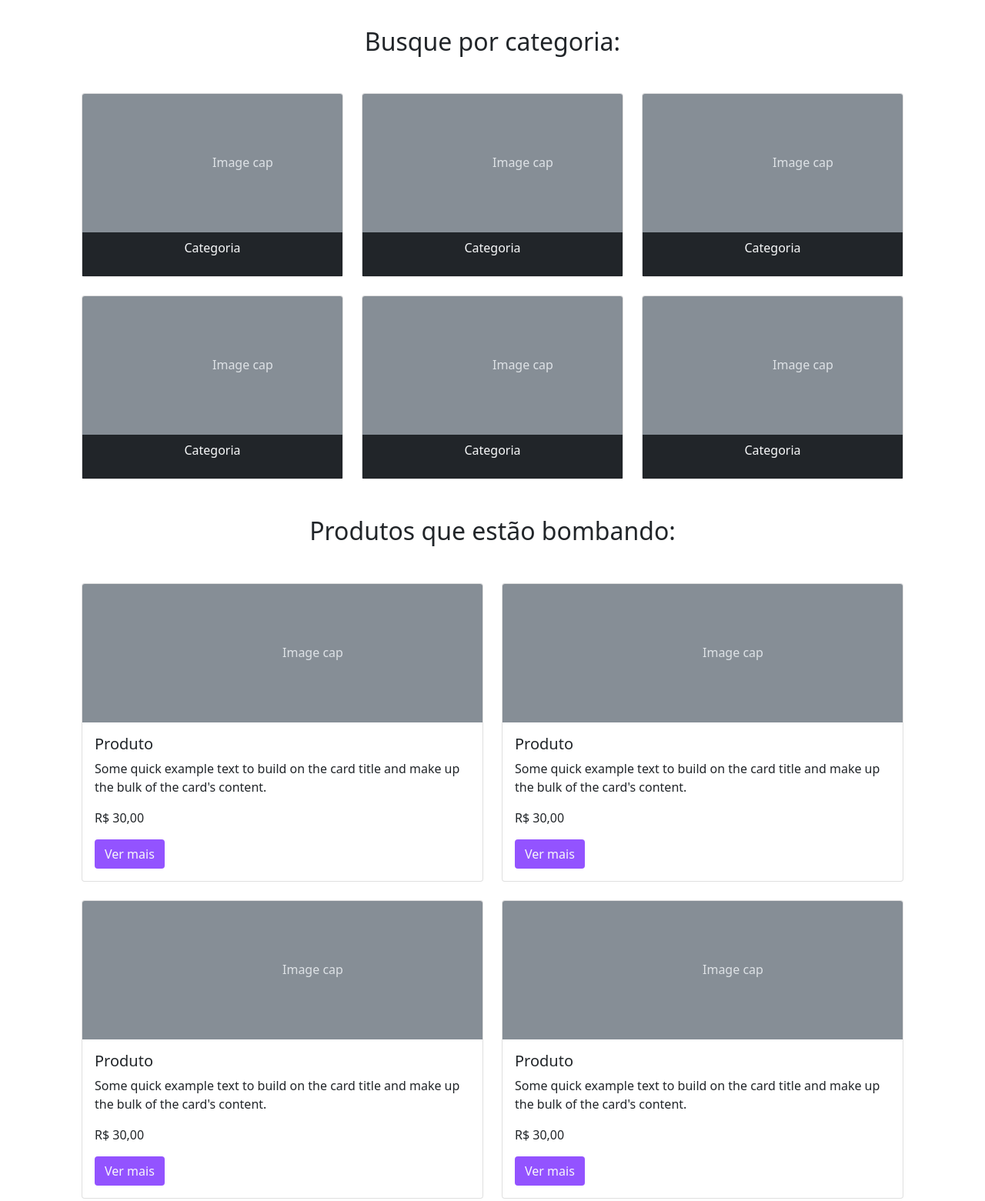
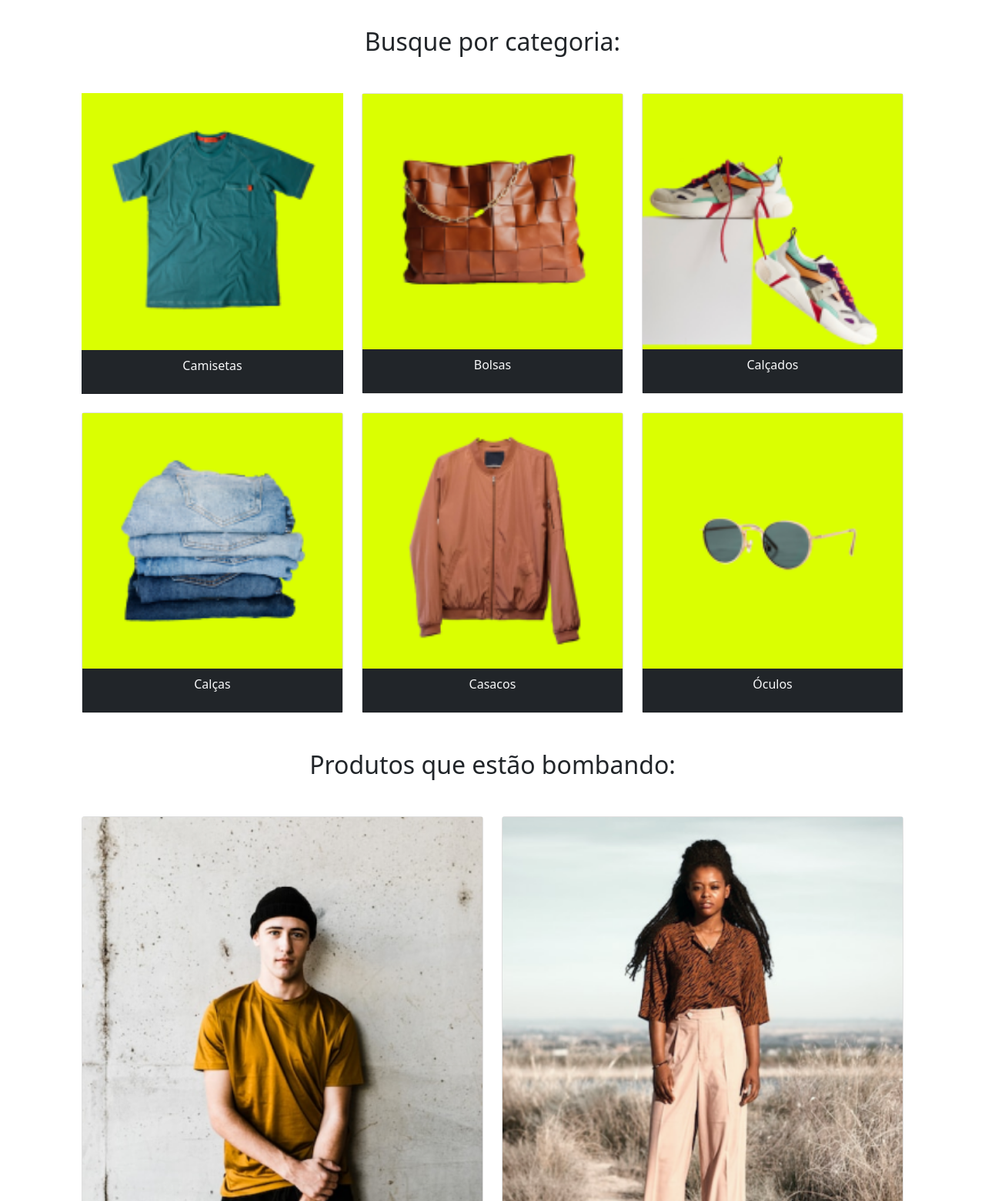
Before and after one commit to Eugod/projeto-meteora, a plain HTML site: page index.html in a window 1280 px wide. Shown: the part 440-2001 px from the top of the page at 77% size. Drawn offline with nearby package versions, Linux system fonts and the light colour scheme.

Commit message:
atualização no visual

```diff
--- a/index.html
+++ b/index.html
@@ -42,7 +42,7 @@
                 </ul>
                 <form class="d-flex">
                     <input class="form-control me-2 rounded-0" type="search" placeholder="Digite o produto"
-                        aria-label="Search">
+                        aria-label="Pesquisar">
                     <button class="btn btn-outline-light rounded-0" type="submit">Buscar</button>
                 </form>
             </div>
@@ -75,7 +75,8 @@
                     alt="Modelo feminina vestindo camisa preta, em fundo salmão.">
                 <img class="img-fluid d-none d-xl-block w-100" src="./assets/Desktop/banner2-desktop.png"
                     alt="Modelo feminina vestindo camisa preta, em fundo salmão.">
-                <div class="carousel-caption d-flex flex-column align-items-center justify-content-center h-50 h-md-100">
+                <div
+                    class="carousel-caption d-flex flex-column align-items-center justify-content-center h-50 h-md-100">
                     <h5 class="titulo-carousel fs-1">COLEÇÃO ATEMPORAL</h5>
                     <p class="fs-5">Estilo e qualidade para durar.</p>
                 </div>
@@ -87,7 +88,8 @@
                     alt="Modelo masculino vestindo blusa cinza com uma gravata borboleta, em fundo laranja.">
                 <img class="img-fluid d-none d-xl-block w-100" src="./assets/Desktop/banner3-desktop.png"
                     alt="Modelo masculino vestindo blusa cinza com uma gravata borboleta, em fundo laranja.">
-                <div class="carousel-caption d-flex flex-column align-items-center justify-content-center h-50 h-md-100">
+                <div
+                    class="carousel-caption d-flex flex-column align-items-center justify-content-center h-50 h-md-100">
                     <h5 class="titulo-carousel fs-1">COLEÇÃO ATEMPORAL</h5>
                     <p class="fs-5">Alto impacto visual, baixo impacto ambiental.</p>
                 </div>
@@ -96,12 +98,12 @@
         <button class="carousel-control-prev" type="button" data-bs-target="#carouselExampleCaptions"
             data-bs-slide="prev">
             <span class="carousel-control-prev-icon" aria-hidden="true"></span>
-            <span class="visually-hidden">Previous</span>
+            <span class="visually-hidden">Anterior</span>
         </button>
         <button class="carousel-control-next" type="button" data-bs-target="#carouselExampleCaptions"
             data-bs-slide="next">
             <span class="carousel-control-next-icon" aria-hidden="true"></span>
-            <span class="visually-hidden">Next</span>
+            <span class="visually-hidden">Próximo</span>
         </button>
     </div>
 
@@ -110,91 +112,85 @@
 
     <div class="container row mx-auto g-4">
         <div class="col-6 col-md-4 col-xxl-2">
-            <div class="card">
-                <svg class="bd-placeholder-img card-img-top" width="100%" height="180"
-                    xmlns="http://www.w3.org/2000/svg" role="img" aria-label="Placeholder: Image cap"
-                    preserveAspectRatio="xMidYMid slice" focusable="false">
-                    <title>Placeholder</title>
-                    <rect width="100%" height="100%" fill="#868e96"></rect><text x="50%" y="50%" fill="#dee2e6"
-                        dy=".3em">Image cap</text>
-                </svg>
+            <div class="card rounded-0 border-0">
+                <img class="d-md-none" src="./assets/Mobile/categorias/categoria-camiseta.png"
+                    alt="Camiseta verde com detalhes em vermelho em um fundo ver fluorescente.">
+                <img class="d-none d-md-block d-xl-none" src="./assets/Tablet/categorias/categoria-camiseta.png"
+                    alt="Camiseta verde com detalhes em vermelho em um fundo ver fluorescente.">
+                <img class="d-none d-xl-block" src="./assets/Desktop/categorias/categoria-camiseta.png"
+                    alt="Camiseta verde com detalhes em vermelho em um fundo ver fluorescente.">
                 <div class="card-header bg-dark">
-                    <p class="text-center text-light">Categoria</p>
+                    <p class="text-center text-light">Camisetas</p>
                 </div>
             </div>
         </div>
 
         <div class="col-6 col-md-4 col-xxl-2">
             <div class="card">
-                <svg class="bd-placeholder-img card-img-top" width="100%" height="180"
-                    xmlns="http://www.w3.org/2000/svg" role="img" aria-label="Placeholder: Image cap"
-                    preserveAspectRatio="xMidYMid slice" focusable="false">
-                    <title>Placeholder</title>
-                    <rect width="100%" height="100%" fill="#868e96"></rect><text x="50%" y="50%" fill="#dee2e6"
-                        dy=".3em">Image cap</text>
-                </svg>
+                <img class="d-md-none" src="./assets/Mobile/categorias/categoria-bolsas.png"
+                    alt="Bolsa da cor marrom em um fundo verde fluorescente.">
+                <img class="d-none d-md-block d-xl-none" src="./assets/Tablet/categorias/categoria-bolsas.png"
+                    alt="Bolsa da cor marrom em um fundo verde fluorescente.">
+                <img class="d-none d-xl-block" src="./assets/Desktop/categorias/categoria-bolsa.png"
+                    alt="Bolsa da cor marrom em um fundo verde fluorescente.">
                 <div class="card-header bg-dark">
-                    <p class="text-center text-light">Categoria</p>
+                    <p class="text-center text-light">Bolsas</p>
                 </div>
             </div>
         </div>
 
         <div class="col-6 col-md-4 col-xxl-2">
             <div class="card">
-                <svg class="bd-placeholder-img card-img-top" width="100%" height="180"
-                    xmlns="http://www.w3.org/2000/svg" role="img" aria-label="Placeholder: Image cap"
-                    preserveAspectRatio="xMidYMid slice" focusable="false">
-                    <title>Placeholder</title>
-                    <rect width="100%" height="100%" fill="#868e96"></rect><text x="50%" y="50%" fill="#dee2e6"
-                        dy=".3em">Image cap</text>
-                </svg>
+                <img class="d-md-none" src="./assets/Mobile/categorias/categoria-calcados.png"
+                    alt="Calçado branco com detalhes em vermelho e azul fraco em um fundo verde fluorescente.">
+                <img class="d-none d-md-block d-xl-none" src="./assets/Tablet/categorias/categoria-calcados.png"
+                    alt="Calçado branco com detalhes em vermelho e azul fraco em um fundo verde fluorescente.">
+                <img class="d-none d-xl-block" src="./assets/Desktop/categorias/categoria-calcados.png"
+                    alt="Calçado branco com detalhes em vermelho e azul fraco em um fundo verde fluorescente.">
                 <div class="card-header bg-dark">
-                    <p class="text-center text-light">Categoria</p>
+                    <p class="text-center text-light">Calçados</p>
                 </div>
             </div>
         </div>
 
         <div class="col-6 col-md-4 col-xxl-2">
             <div class="card">
-                <svg class="bd-placeholder-img card-img-top" width="100%" height="180"
-                    xmlns="http://www.w3.org/2000/svg" role="img" aria-label="Placeholder: Image cap"
-                    preserveAspectRatio="xMidYMid slice" focusable="false">
-                    <title>Placeholder</title>
-                    <rect width="100%" height="100%" fill="#868e96"></rect><text x="50%" y="50%" fill="#dee2e6"
-                        dy=".3em">Image cap</text>
-                </svg>
+                <img class="d-md-none" src="./assets/Mobile/categorias/categoria-calcas.png"
+                    alt="Calças jeans dobradas em um fundo verde fluorescente.">
+                <img class="d-none d-md-block d-xl-none" src="./assets/Tablet/categorias/categoria-calcas.png"
+                    alt="Calças jeans dobradas em um fundo verde fluorescente.">
+                <img class="d-none d-xl-block" src="./assets/Desktop/categorias/categoria-calcas.png"
+                    alt="Calças jeans dobradas em um fundo verde fluorescente.">
                 <div class="card-header bg-dark">
-                    <p class="text-center text-light">Categoria</p>
+                    <p class="text-center text-light">Calças</p>
                 </div>
             </div>
         </div>
 
         <div class="col-6 col-md-4 col-xxl-2">
             <div class="card">
-                <svg class="bd-placeholder-img card-img-top" width="100%" height="180"
-                    xmlns="http://www.w3.org/2000/svg" role="img" aria-label="Placeholder: Image cap"
-                    preserveAspectRatio="xMidYMid slice" focusable="false">
-                    <title>Placeholder</title>
-                    <rect width="100%" height="100%" fill="#868e96"></rect><text x="50%" y="50%" fill="#dee2e6"
-                        dy=".3em">Image cap</text>
-                </svg>
+                <img class="d-md-none" src="./assets/Mobile/categorias/categoria-casacos.png"
+                    alt="Casaco na cor marrom em um fundo verde fluorescente.">
+                <img class="d-none d-md-block d-xl-none" src="./assets/Tablet/categorias/categoria-casacos.png"
+                    alt="Casaco na cor marrom em um fundo verde fluorescente.">
+                <img class="d-none d-xl-block" src="./assets/Desktop/categorias/categoria-casacos.png"
+                    alt="Casaco na cor marrom em um fundo verde fluorescente.">
                 <div class="card-header bg-dark">
-                    <p class="text-center text-light">Categoria</p>
+                    <p class="text-center text-light">Casacos</p>
                 </div>
             </div>
         </div>
 
         <div class="col-6 col-md-4 col-xxl-2">
             <div class="card">
-                <svg class="bd-placeholder-img card-img-top" width="100%" height="180"
-                    xmlns="http://www.w3.org/2000/svg" role="img" aria-label="Placeholder: Image cap"
-                    preserveAspectRatio="xMidYMid slice" focusable="false">
-                    <title>Placeholder</title>
-                    <rect width="100%" height="100%" fill="#868e96"></rect><text x="50%" y="50%" fill="#dee2e6"
-                        dy=".3em">Image cap</text>
-                </svg>
+                <img class="d-md-none" src="./assets/Mobile/categorias/categoria-oculos.png"
+                    alt="Oculos com haste doyrada em um fundo verde fluorescente.">
+                <img class="d-none d-md-block d-xl-none" src="./assets/Tablet/categorias/categoria-oculos.png"
+                    alt="Oculos com haste doyrada em um fundo verde fluorescente.">
+                <img class="d-none d-xl-block" src="./assets/Desktop/categorias/categoria-oculos.png"
+                    alt="Oculos com haste doyrada em um fundo verde fluorescente.">
                 <div class="card-header bg-dark">
-                    <p class="text-center text-light">Categoria</p>
+                    <p class="text-center text-light">Óculos</p>
                 </div>
             </div>
         </div>
@@ -206,18 +202,17 @@
     <div class="container row mx-auto g-4">
         <div class="col-12 col-md-6 col-xxl-4">
             <div class="card">
-                <svg class="bd-placeholder-img card-img-top" width="100%" height="180"
-                    xmlns="http://www.w3.org/2000/svg" role="img" aria-label="Placeholder: Image cap"
-                    preserveAspectRatio="xMidYMid slice" focusable="false">
-                    <title>Placeholder</title>
-                    <rect width="100%" height="100%" fill="#868e96"></rect><text x="50%" y="50%" fill="#dee2e6"
-                        dy=".3em">Image cap</text>
-                </svg>
+                <img class="d-md-none" src="./assets/Mobile/produtos/camiseta.png"
+                    alt="Modelo masculino vestindo uma camisa amarelo queimado com uma touca preta.">
+                <img class="d-none d-md-block d-xl-none" src="./assets/Tablet/produtos/camiseta.png"
+                    alt="Modelo masculino vestindo uma camisa amarelo queimado com uma touca preta.">
+                <img class="d-none d-xl-block" src="./assets/Desktop/produtos/camiseta.png"
+                    alt="Modelo masculino vestindo uma camisa amarelo queimado com uma touca preta.">
                 <div class="card-body">
-                    <h5 class="card-title">Produto</h5>
-                    <p class="card-text">Some quick example text to build on the card title and make up the bulk of the
-                        card's content.</p>
-                    <p>R$ 30,00</p>
+                    <h5 class="card-title">Camiseta conforto</h5>
+                    <p class="card-text">Multicores e tamanhos. Tecido de algodão 100% fresquinho para o verão.
+                        Modelagem unissex.</p>
+                    <p>R$ 70,00</p>
                     <a href="#" class="btn text-light btn-produtos-bombando">Ver mais</a>
                 </div>
             </div>
@@ -225,18 +220,16 @@
 
         <div class="col-12 col-md-6 col-xxl-4">
             <div class="card">
-                <svg class="bd-placeholder-img card-img-top" width="100%" height="180"
-                    xmlns="http://www.w3.org/2000/svg" role="img" aria-label="Placeholder: Image cap"
-                    preserveAspectRatio="xMidYMid slice" focusable="false">
-                    <title>Placeholder</title>
-                    <rect width="100%" height="100%" fill="#868e96"></rect><text x="50%" y="50%" fill="#dee2e6"
-                        dy=".3em">Image cap</text>
-                </svg>
+                <img class="d-md-none" src="./assets/Mobile/produtos/calca.png"
+                    alt="Modelo feminina vestindo uma calça bege e camisa marrom.">
+                <img class="d-none d-md-block d-xl-none" src="./assets/Tablet/produtos/calca.png"
+                    alt="Modelo feminina vestindo uma calça bege e camisa marrom.">
+                <img class="d-none d-xl-block" src="./assets/Desktop/produtos/calca.png"
+                    alt="Modelo feminina vestindo uma calça bege e camisa marrom.">
                 <div class="card-body">
-                    <h5 class="card-title">Produto</h5>
-                    <p class="card-text">Some quick example text to build on the card title and make up the bulk of the
-                        card's content.</p>
-                    <p>R$ 30,00</p>
+                    <h5 class="card-title">Calça alfaiataria</h5>
+                    <p class="card-text">Modelo Wide Leg alfaiataria em linho. Uma peça para vida toda!</p>
+                    <p>R$ 180,00</p>
                     <a href="#" class="btn text-light btn-produtos-bombando">Ver mais</a>
                 </div>
             </div>
@@ -244,18 +237,16 @@
 
         <div class="col-12 col-md-6 col-xxl-4">
             <div class="card">
-                <svg class="bd-placeholder-img card-img-top" width="100%" height="180"
-                    xmlns="http://www.w3.org/2000/svg" role="img" aria-label="Placeholder: Image cap"
-                    preserveAspectRatio="xMidYMid slice" focusable="false">
-                    <title>Placeholder</title>
-                    <rect width="100%" height="100%" fill="#868e96"></rect><text x="50%" y="50%" fill="#dee2e6"
-                        dy=".3em">Image cap</text>
-                </svg>
+                <img class="d-md-none" src="./assets/Mobile/produtos/tenis.png"
+                    alt="Tênis branco em cima de uma poça d'água.">
+                <img class="d-none d-md-block d-xl-none" src="./assets/Tablet/produtos/tenis.png"
+                    alt="Tênis branco em cima de uma poça d'água.">
+                <img class="d-none d-xl-block" src="./assets/Desktop/produtos/tenis.png"
+                    alt="Tênis branco em cima de uma poça d'água.">
                 <div class="card-body">
-                    <h5 class="card-title">Produto</h5>
-                    <p class="card-text">Some quick example text to build on the card title and make up the bulk of the
-                        card's content.</p>
-                    <p>R$ 30,00</p>
+                    <h5 class="card-title">Tênis Chunky</h5>
+                    <p class="card-text">Snicker casual com solado mais alto e modelagem robusta. Modelo unissex.</p>
+                    <p>R$ 250,00</p>
                     <a href="#" class="btn text-light btn-produtos-bombando">Ver mais</a>
                 </div>
             </div>
@@ -263,18 +254,16 @@
 
         <div class="col-12 col-md-6 col-xxl-4">
             <div class="card">
-                <svg class="bd-placeholder-img card-img-top" width="100%" height="180"
-                    xmlns="http://www.w3.org/2000/svg" role="img" aria-label="Placeholder: Image cap"
-                    preserveAspectRatio="xMidYMid slice" focusable="false">
-                    <title>Placeholder</title>
-                    <rect width="100%" height="100%" fill="#868e96"></rect><text x="50%" y="50%" fill="#dee2e6"
-                        dy=".3em">Image cap</text>
-                </svg>
+                <img class="d-md-none" src="./assets/Mobile/produtos/jaqueta-jeans.png"
+                    alt="Modelo masculino vestindo uma jaqueta jeans.">
+                <img class="d-none d-md-block d-xl-none" src="./assets/Tablet/produtos/jaqueta-jeans.png"
+                    alt="Modelo masculino vestindo uma jaqueta jeans.">
+                <img class="d-none d-xl-block" src="./assets/Desktop/produtos/jaqueta-jeans.png"
+                    alt="Modelo masculino vestindo uma jaqueta jeans.">
                 <div class="card-body">
-                    <h5 class="card-title">Produto</h5>
-                    <p class="card-text">Some quick example text to build on the card title and make up the bulk of the
-                        card's content.</p>
-                    <p>R$ 30,00</p>
+                    <h5 class="card-title">Jaqueta Jeans</h5>
+                    <p class="card-text">Modelo unissex oversized com gola de camurça. Atemporal e autêntica!</p>
+                    <p>R$ 150,00</p>
                     <a href="#" class="btn text-light btn-produtos-bombando">Ver mais</a>
                 </div>
             </div>
@@ -282,18 +271,16 @@
 
         <div class="col-12 col-md-6 col-xxl-4">
             <div class="card">
-                <svg class="bd-placeholder-img card-img-top" width="100%" height="180"
-                    xmlns="http://www.w3.org/2000/svg" role="img" aria-label="Placeholder: Image cap"
-                    preserveAspectRatio="xMidYMid slice" focusable="false">
-                    <title>Placeholder</title>
-                    <rect width="100%" height="100%" fill="#868e96"></rect><text x="50%" y="50%" fill="#dee2e6"
-                        dy=".3em">Image cap</text>
-                </svg>
+                <img class="d-md-none" src="./assets/Mobile/produtos/oculos.png"
+                    alt="Modelo masculino usando um óculos de haste escura.">
+                <img class="d-none d-md-block d-xl-none" src="./assets/Tablet/produtos/oculos.png"
+                    alt="Modelo masculino usando um óculos de haste escura.">
+                <img class="d-none d-xl-block" src="./assets/Desktop/produtos/oculos.png"
+                    alt="Modelo masculino usando um óculos de haste escura.">
                 <div class="card-body">
-                    <h5 class="card-title">Produto</h5>
-                    <p class="card-text">Some quick example text to build on the card title and make up the bulk of the
-                        card's content.</p>
-                    <p>R$ 30,00</p>
+                    <h5 class="card-title">Óculos Redondo</h5>
+                    <p class="card-text">Armação em grafite com lentes arredondadas. Sem erro!</p>
+                    <p>R$ 120,00</p>
                     <a href="#" class="btn text-light btn-produtos-bombando">Ver mais</a>
                 </div>
             </div>
@@ -301,18 +288,17 @@
 
         <div class="col-12 col-md-6 col-xxl-4">
             <div class="card">
-                <svg class="bd-placeholder-img card-img-top" width="100%" height="180"
-                    xmlns="http://www.w3.org/2000/svg" role="img" aria-label="Placeholder: Image cap"
-                    preserveAspectRatio="xMidYMid slice" focusable="false">
-                    <title>Placeholder</title>
-                    <rect width="100%" height="100%" fill="#868e96"></rect><text x="50%" y="50%" fill="#dee2e6"
-                        dy=".3em">Image cap</text>
-                </svg>
+                <img class="d-md-none" src="./assets/Mobile/produtos/bolsa.png"
+                    alt="Modelo feminina vestindo uma calça preta e segurando uma bolsa marrom.">
+                <img class="d-none d-md-block d-xl-none" src="./assets/Tablet/produtos/bolsa.png"
+                    alt="Modelo feminina vestindo uma calça preta e segurando uma bolsa marrom.">
+                <img class="d-none d-xl-block" src="./assets/Desktop/produtos/bolsa.png"
+                    alt="Modelo feminina vestindo uma calça preta e segurando uma bolsa marrom.">
                 <div class="card-body">
-                    <h5 class="card-title">Produto</h5>
-                    <p class="card-text">Some quick example text to build on the card title and make up the bulk of the
-                        card's content.</p>
-                    <p>R$ 30,00</p>
+                    <h5 class="card-title">Bolsa coringa</h5>
+                    <p class="card-text">Bolsa camel em couro sintético de alta duração. Ideal para acompanhar você por
+                        uma vida!</p>
+                    <p>R$ 120,00</p>
                     <a href="#" class="btn text-light btn-produtos-bombando">Ver mais</a>
                 </div>
             </div>
--- a/style.css
+++ b/style.css
@@ -51,7 +51,7 @@
     }
 
     @media (max-width: 767px) {
-        .titulo-carousel{
+        .titulo-carousel {
             font-size: 2.1rem !important;
         }
     }
```
